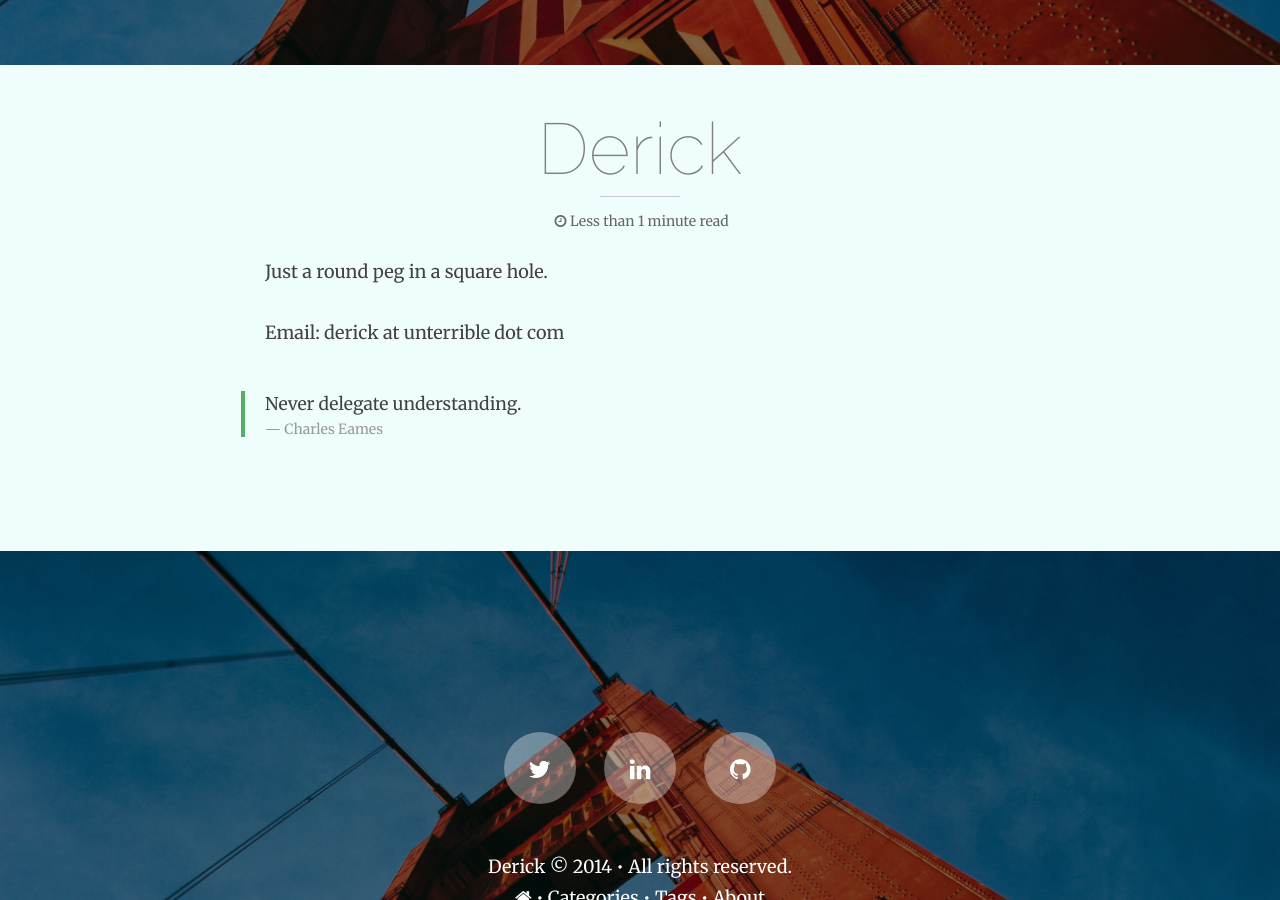
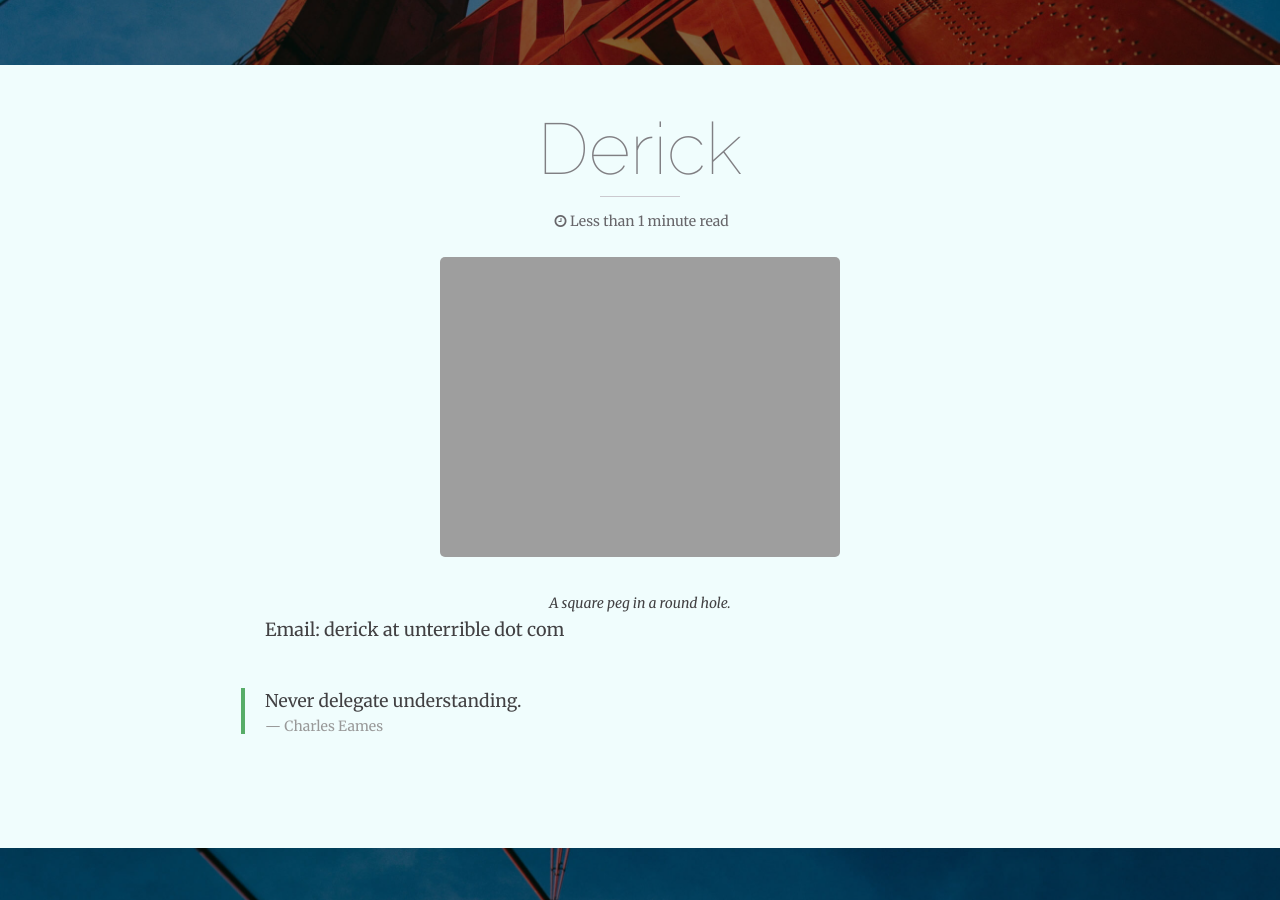
Before and after one commit to classicblunders/classicblunders.github.io, a Jekyll site: the page built from about.md, in a window 1280 px wide and 900 px high, scrolled down 475 px. Built offline with Jekyll 4.4.1, drawn with Linux system fonts in a browser that asks for light colours; nearby versions of some CDN libraries.

Commit message:
Add blocks.gif to about page.

```diff
--- a/about.md
+++ b/about.md
@@ -5,14 +5,12 @@ title: Derick
 tags: [Derick, derickc, about, website]
 imagefeature: GoldenGate.jpg
 ---
-<!--
+
 <figure>
-  <img src="{{ site.url }}/images/DSC_0254.jpg" alt="Derick">
-  <figcaption>Email: derick at unterrible dot com</figcaption>
+  <img src="{{ site.url }}/images/blocks.gif" alt="Derick">
+  <figcaption>A square peg in a round hole.</figcaption>
 </figure>
--->
 
-Just a round peg in a square hole.
 
 Email: derick at unterrible dot com
 
```
Also changed, not shown: 1 other file.
